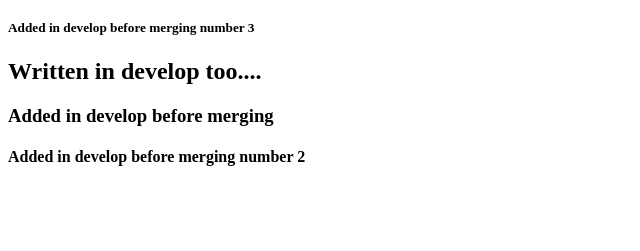
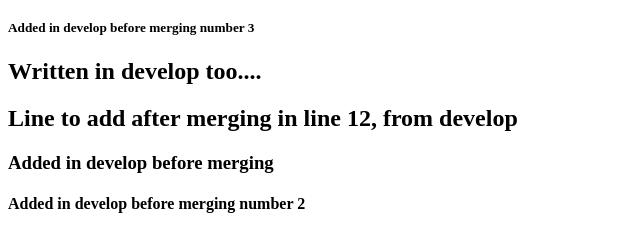
Before and after one commit to alexbellotta/TestsForGit, a plain HTML site: page index.html in a window 1280 px wide. Shown: the part 61-312 px from the top of the page, without its empty margins (0-640 px from the left). Drawn offline with Linux system fonts and the light colour scheme.

Commit message:
Changes to index on develop

```diff
--- a/index.html
+++ b/index.html
@@ -9,6 +9,7 @@
   <h1>Written in develop</h1>
   <h5>Added in develop before merging number 3</h5>
   <h2>Written in develop too....</h2>
+  <h2>Line to add after merging in line 12, from develop</h2>
   <h3>Added in develop before merging</h3>
   <h4>Added in develop before merging number 2</h4>
 </body>
```
